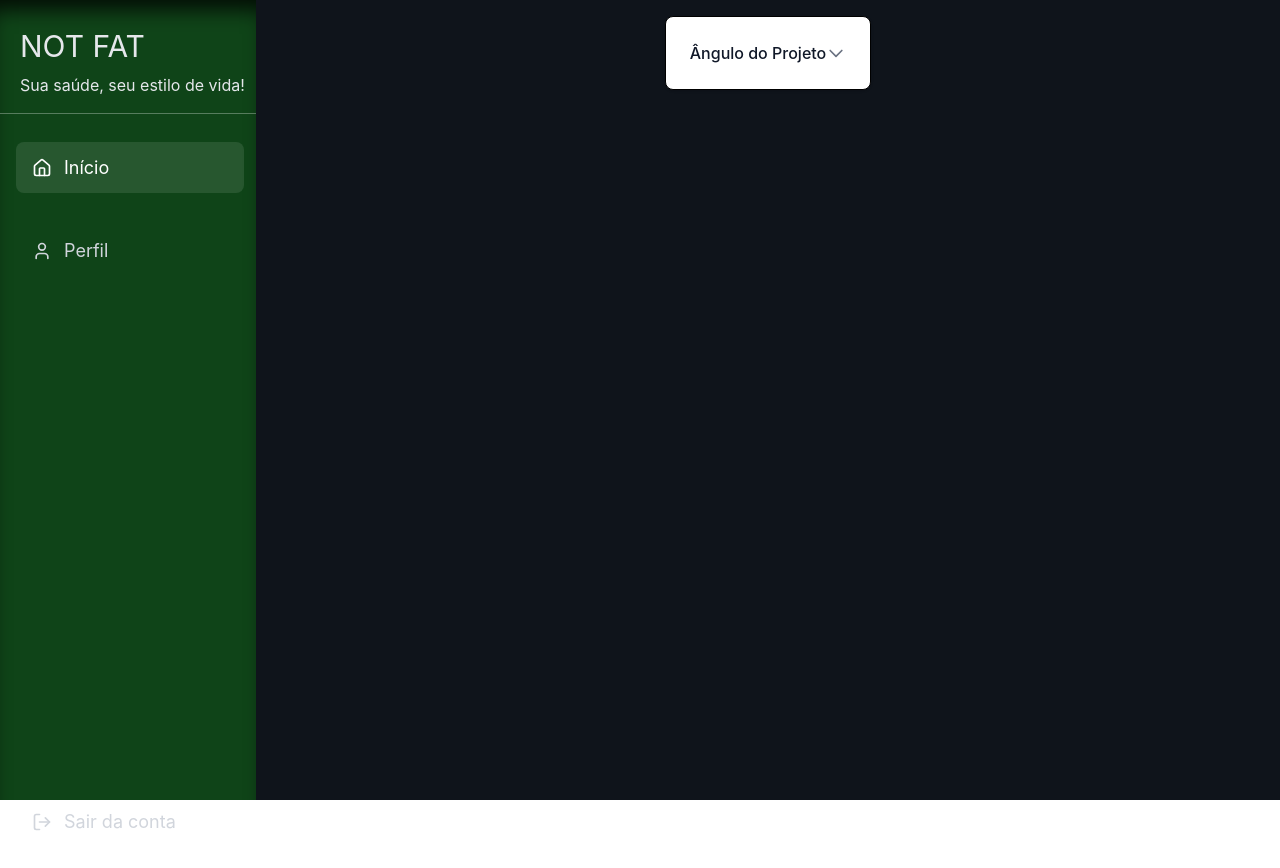
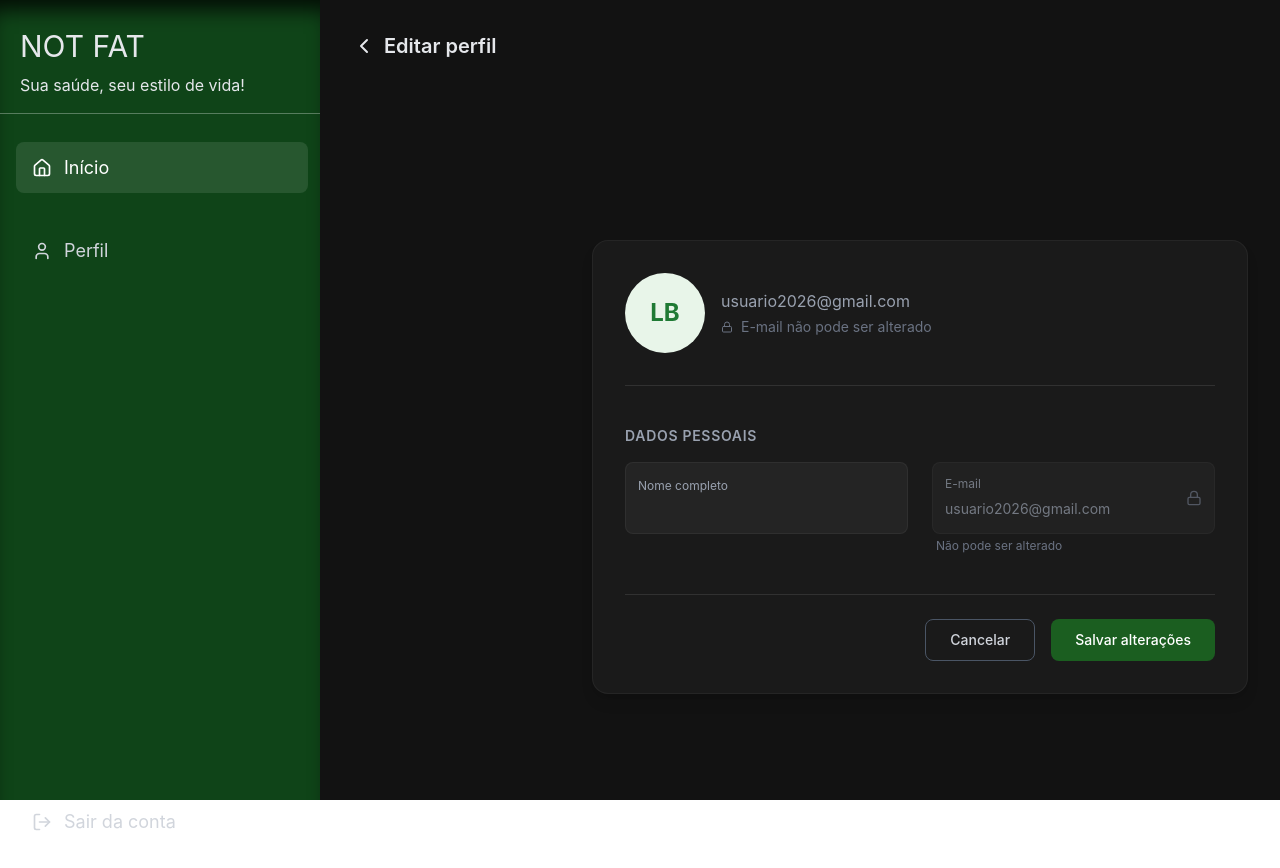
Before and after one commit to Everton-matias/Projeto-web, a React (Vite) app: page / in a window 1280 px wide. Shown: the top 868 px of the page. Built offline with nearby package versions, Linux system fonts and the light colour scheme.

Commit message:
feat: incrementação da tela de editar perfil
Nessa tela de editar perfil temos a opção de mudar o nome do usuário. Além de que, com ela já está incluída a navegação lateral.

```diff
--- /dev/null
+++ b/src/Editarperfil/index.jsx
@@ -0,0 +1,94 @@
+import { useState } from 'react';
+import { ChevronLeft, Lock } from 'lucide-react';
+
+export function EditarPerfil() {
+  // Estados para os campos editáveis
+  const [nome, setNome] = useState('');
+
+  return (
+    <div className="max-w-[1400px] ml-auto">
+      <div className="flex-1 h-screen bg-[#121212] text-gray-200 overflow-y-auto p-8 font-sans">
+
+        {/* Cabeçalho */}
+        <div className="flex items-center gap-2 mb-8 cursor-pointer hover:text-white transition-colors">
+          <ChevronLeft className="w-6 h-6" />
+          <h2 className="text-xl font-semibold">Editar perfil</h2>
+        </div>
+
+        <div className="max-w-4xl bg-[#1A1A1A] mt-45 ml-60 border border-white/5 rounded-2xl p-8 shadow-lg">
+
+          {/* Seção: DADOS PESSOAIS */}
+          <div className="mb-10">
+
+
+          {/* Input Nome */}
+              {/* Card do Usuário (Topo) */}
+            <div className="flex items-center gap-4 mb-10 pb-8 border-b border-white/10">
+              <div className="w-20 h-20 bg-[#E8F5E9] rounded-full flex items-center justify-center text-[#1F7A34] text-2xl font-bold">
+                LB
+              </div>
+              <div>
+                {/* SUBSTITUA O TEXTO FIXO PELA VARIÁVEL {nome} AQUI */}
+                <h3 className="text-2xl font-semibold text-white">{nome}</h3>
+                <p className="text-gray-400">usuario2026@gmail.com</p>
+                <div className="flex items-center gap-2 mt-1 text-sm text-gray-500">
+                  <Lock className="w-3 h-3" />
+                  <span>E-mail não pode ser alterado</span>
+                </div>
+              </div>
+            </div>
+            <h4 className="text-sm font-semibold text-gray-400 mb-4 tracking-wider">DADOS PESSOAIS</h4>
+          <div className="grid grid-cols-2 gap-6">
+
+             {/* ... */}
+
+            {/* Input Nome */}
+            <div className="bg-[#242424] rounded-lg p-3 border border-white/5 focus-within:border-white/20 transition-colors h-[72px] flex flex-col justify-center">
+              {/* ADICIONE htmlFor E cursor-pointer AQUI */}
+              <label htmlFor="input-nome" className="block text-xs text-gray-400 mb-1 cursor-pointer hover:text-gray-300">
+                Nome completo
+              </label>
+              {/* ADICIONE O MESMO id AQUI */}
+              <input
+                id="input-nome"
+                type="text"
+                value={nome}
+                onChange={(e) => setNome(e.target.value)}
+                className="w-full bg-transparent text-white outline-none text-sm"
+              />
+            </div>
+
+              {/* Input E-mail (Bloqueado) */}
+              <div>
+                <div className="bg-[#242424] rounded-lg p-3 border border-white/5 opacity-70 h-[72px] flex justify-between items-center">
+                  <div className="flex-1">
+                    <label className="block text-xs text-gray-400 mb-1">E-mail</label>
+                    <input
+                      type="email"
+                      value="usuario2026@gmail.com"
+                      disabled
+                      className="w-full bg-transparent text-gray-400 outline-none text-sm cursor-not-allowed"
+                    />
+                  </div>
+                  <Lock className="w-4 h-4 text-gray-500" ml-2/>
+                </div>
+                <p className="text-xs text-gray-500 mt-1 ml-1">Não pode ser alterado</p>
+              </div>
+            </div>
+          </div>
+
+          {/* Botões de Ação */}
+          <div className="flex justify-end gap-4 mt-8 pt-6 border-t border-white/10">
+            <button className="px-6 py-2.5 rounded-lg border border-gray-600 text-gray-300 hover:bg-white/5 transition-colors text-sm font-medium">
+              Cancelar
+            </button>
+            <button className="px-6 py-2.5 rounded-lg bg-[#1B5E20] hover:bg-[#1F7A34] text-white transition-colors text-sm font-medium">
+              Salvar alterações
+            </button>
+          </div>
+
+        </div>
+      </div>
+    </div>
+  );
+}
--- a/src/componentes/navegacao/index.jsx
+++ b/src/componentes/navegacao/index.jsx
@@ -57,9 +57,3 @@ export function Navigation() {
     </div>
   );
 }
-
-/**
- * bg-[#0F4418]: Aplica um background-color com a cor exata em hexadecimal.
-h-screen: Define a altura (height) para ocupar 100% da tela (100vh).
-flex e flex-col: Ativam o Flexbox e colocam os itens em coluna (um embaixo do outro).
-*/
--- a/src/main.jsx
+++ b/src/main.jsx
@@ -4,9 +4,11 @@ import "./index.css";
 
 import Home from "./pages/Home";
 import Login from "./pages/login";
+import  {EditarPerfil}  from "./Editarperfil";
+import  TelaCompletaEditarPerfil  from "./telaCompletaEditarPerfil";
 
 createRoot(document.getElementById("root")).render(
   <StrictMode>
-    <Home/>
+    <TelaCompletaEditarPerfil/>
   </StrictMode>,
 );
--- /dev/null
+++ b/src/telaCompletaEditarPerfil/index.jsx
@@ -0,0 +1,20 @@
+import { Navigation } from '../componentes/navegacao'; // Ajuste o caminho se necessário
+import { EditarPerfil } from '../EditarPerfil'; // Ajuste o caminho se necessário
+
+export default function telaCompletaEditarPerfil() {
+  return (
+    // A classe "flex" coloca um ao lado do outro
+    // "h-screen" garante que o layout ocupe a tela toda
+    <div className="flex h-screen w-full bg-[#121212]">
+
+      {/* O menu lateral fica aqui */}
+      <Navigation />
+
+      {/* O conteúdo principal ocupa o espaço restante (flex-1) */}
+      <div className="flex-1 overflow-y-auto">
+        <EditarPerfil />
+      </div>
+
+    </div>
+  );
+}
```
